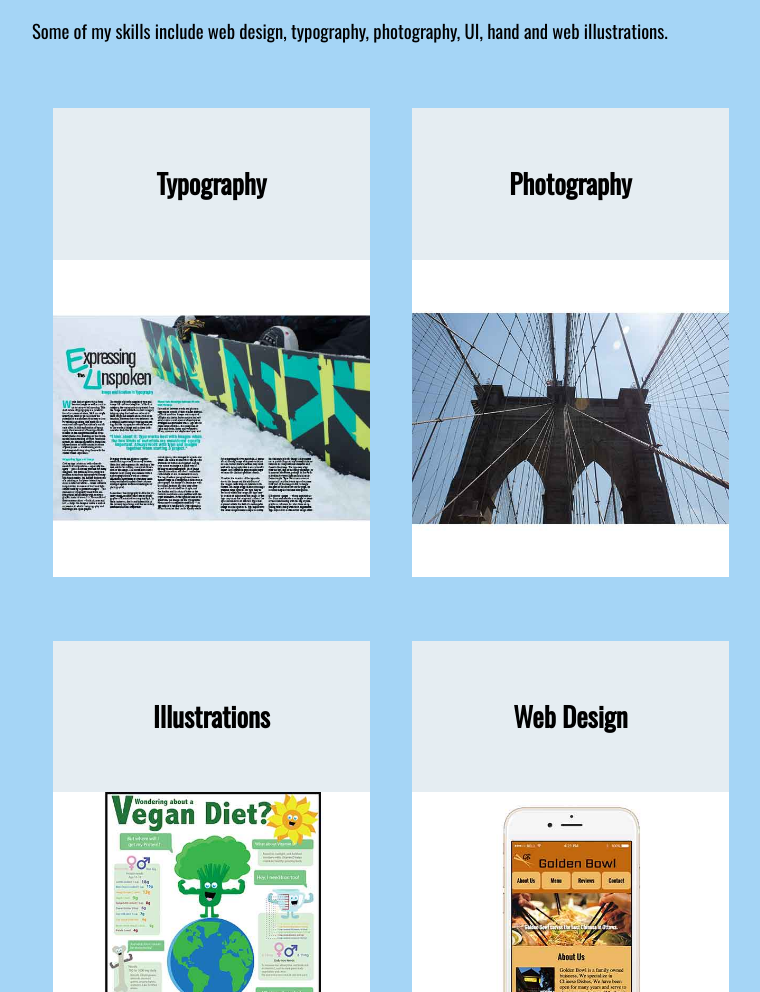
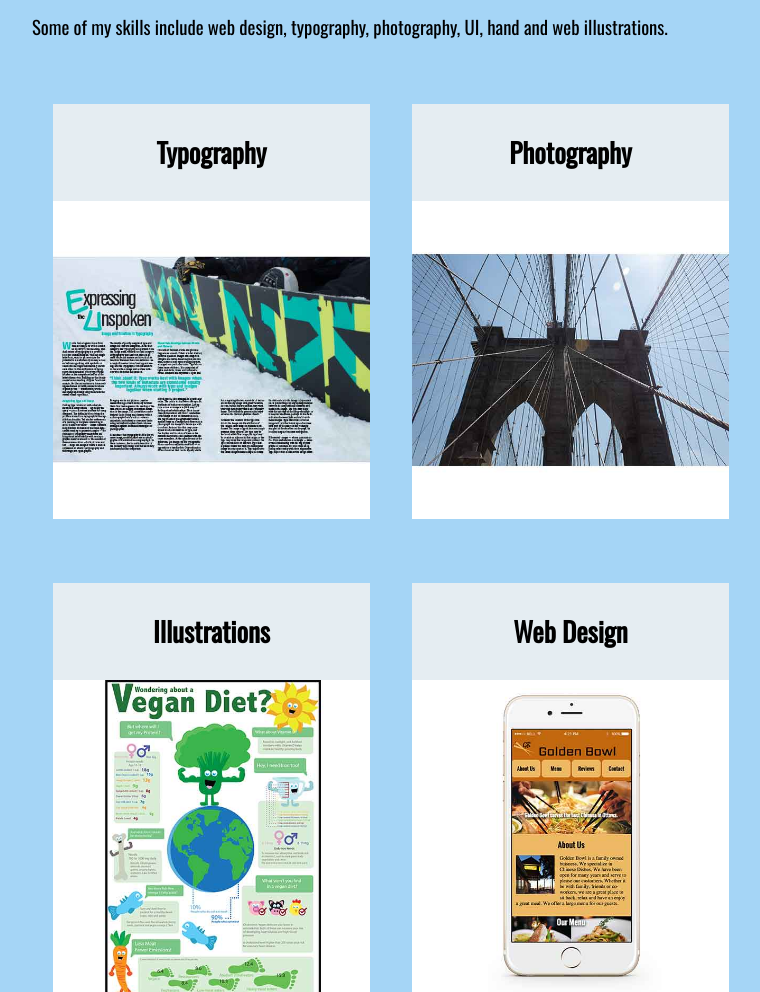
Before and after one commit to KimothyPepper/dsn1675-project-1, a plain HTML site: page index.html in a window 1280 px wide. Shown: the part 772-1764 px from the top of the page, without its empty margins (249-1009 px from the left). Drawn offline with nearby package versions, Linux system fonts and the light colour scheme.

```diff
--- a/css/main.css
+++ b/css/main.css
@@ -71,7 +71,7 @@ p {
 h2 {
   background-color: #e5edf2;
   text-align: center;
-  padding:2em 0.5em 2em 0.5em;
+  padding:1em 0.5em 1em 0.5em;
   margin-bottom:0;
   font-size:1.3em;
 
```
Also changed, not shown: images/me.jpg.
